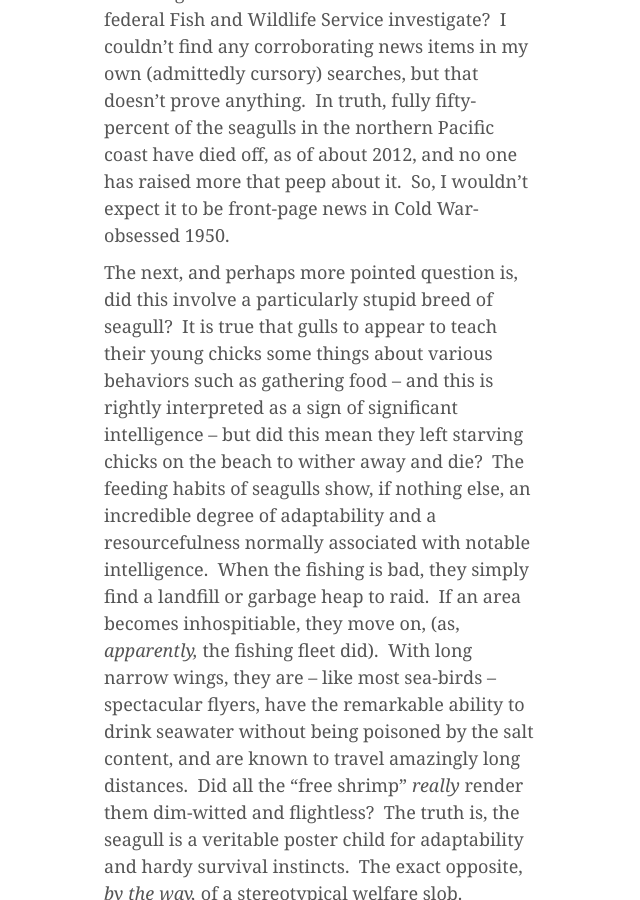
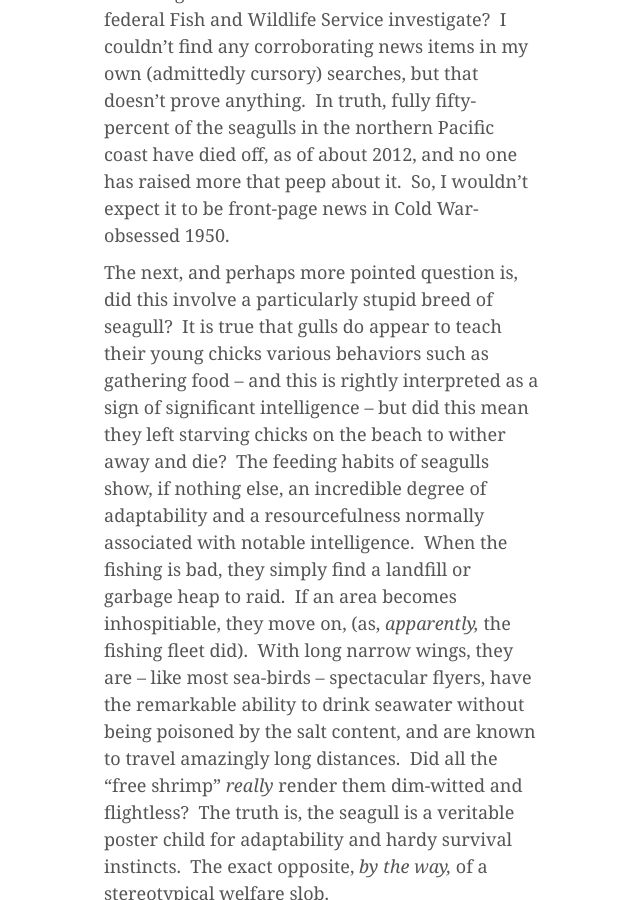
Before and after one commit to coryburt/coryburt.github.io, a Jekyll site: the page proj/bootstrap-blog/page4.html, which Jekyll copies as it is, in a window 1280 px wide and 900 px high, scrolled down 1949 px. Shown: the whole window, without its empty margins (201-841 px from the left). Built offline with Jekyll 4.4.1, drawn with Linux system fonts in a browser that asks for light colours; nearby versions of some CDN libraries.

Commit message:
Finalize the move of the Gullible Gulls

```diff
--- a/proj/bootstrap-blog/page4.html
+++ b/proj/bootstrap-blog/page4.html
@@ -67,7 +67,7 @@
         So, I wouldn’t expect it to be front-page news in Cold War-obsessed 1950.</p>
 
 	<p>The next, and perhaps more pointed question is, did this involve a particularly stupid breed of seagull?&nbsp;
-        It is true that gulls to appear to teach their young chicks some things about various behaviors such as gathering food &ndash; and this is rightly interpreted as a sign of significant intelligence &ndash; but did this mean they left starving chicks on the beach to wither away and die?&nbsp;
+        It is true that gulls do appear to teach their young chicks various behaviors such as gathering food &ndash; and this is rightly interpreted as a sign of significant intelligence &ndash; but did this mean they left starving chicks on the beach to wither away and die?&nbsp;
 		The feeding habits of seagulls show, if nothing else, an incredible degree of adaptability and a resourcefulness normally associated with notable intelligence.&nbsp;
         When the fishing is bad, they simply find a landfill or garbage heap to raid.&nbsp;
         If an area becomes inhospitiable, they move on, (as, <em>apparently,</em> the fishing fleet did).&nbsp;
```
